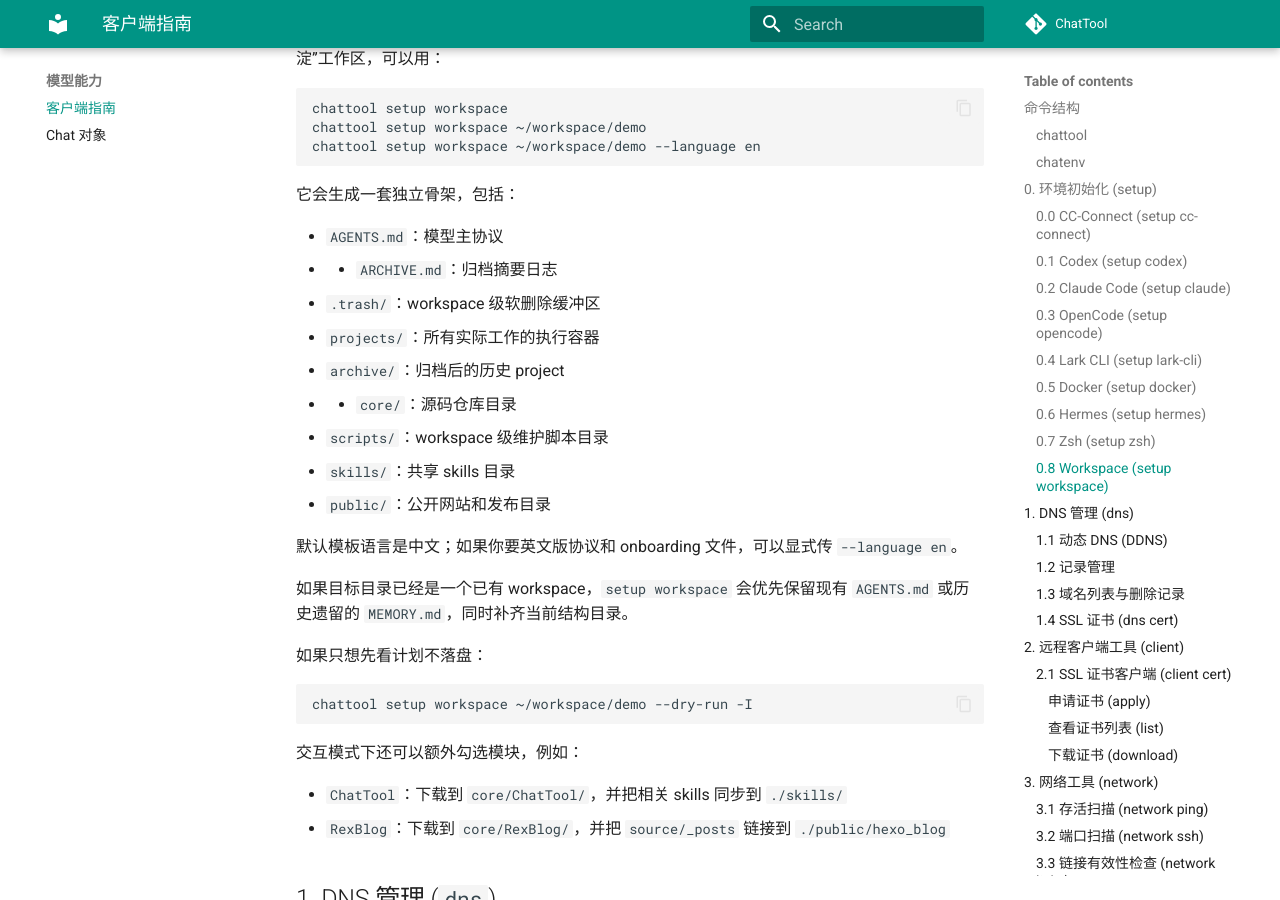
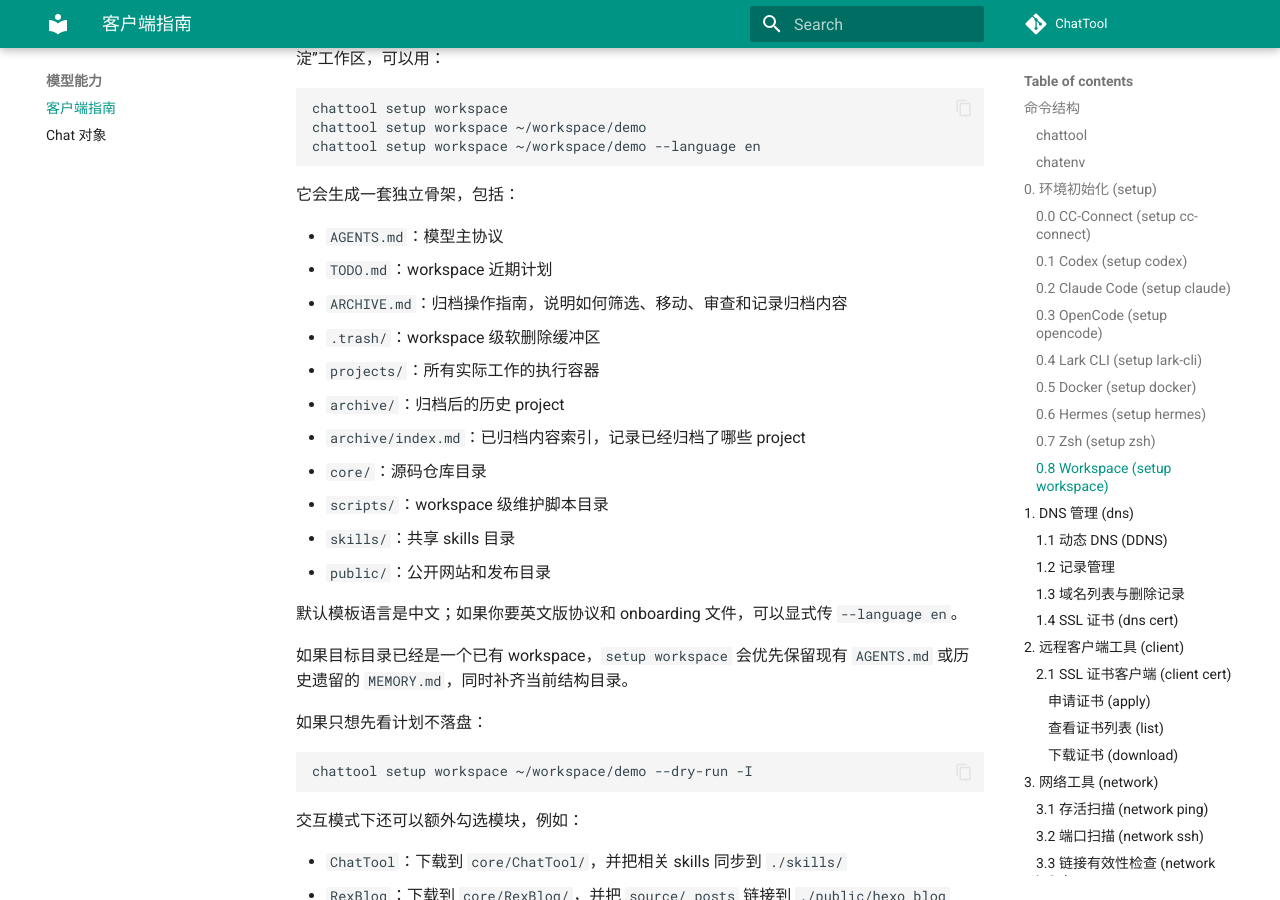
Before and after one commit to cubenlp/ChatTool, an MkDocs documentation site: the page built from docs/client.md, in a window 1280 px wide and 900 px high, scrolled down 7044 px. Built offline with MkDocs 1.6.1 and Material for MkDocs 9.7.7, drawn with Linux system fonts in a browser that asks for light colours; comment, search, counter and statistics services are not loaded; the version menu is left out.

Commit message:
docs: align workspace archive index docs

```diff
--- a/docs/client.md
+++ b/docs/client.md
@@ -315,11 +315,13 @@ chattool setup workspace ~/workspace/demo --language en
 它会生成一套独立骨架，包括：
 
 - `AGENTS.md`：模型主协议
-- - `ARCHIVE.md`：归档摘要日志
+- `TODO.md`：workspace 近期计划
+- `ARCHIVE.md`：归档操作指南，说明如何筛选、移动、审查和记录归档内容
 - `.trash/`：workspace 级软删除缓冲区
 - `projects/`：所有实际工作的执行容器
 - `archive/`：归档后的历史 project
-- - `core/`：源码仓库目录
+- `archive/index.md`：已归档内容索引，记录已经归档了哪些 project
+- `core/`：源码仓库目录
 - `scripts/`：workspace 级维护脚本目录
 - `skills/`：共享 skills 目录
 - `public/`：公开网站和发布目录
```
